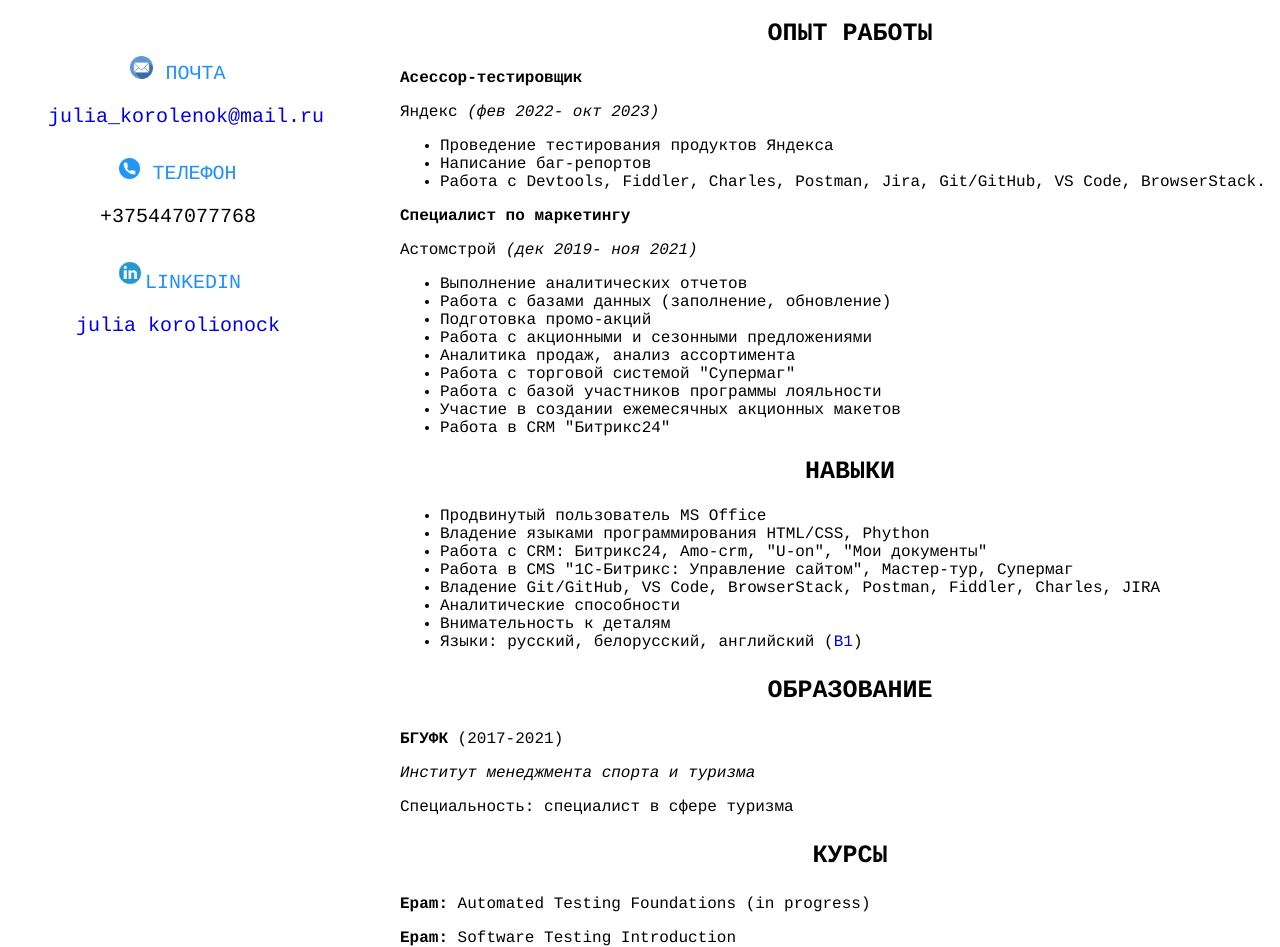
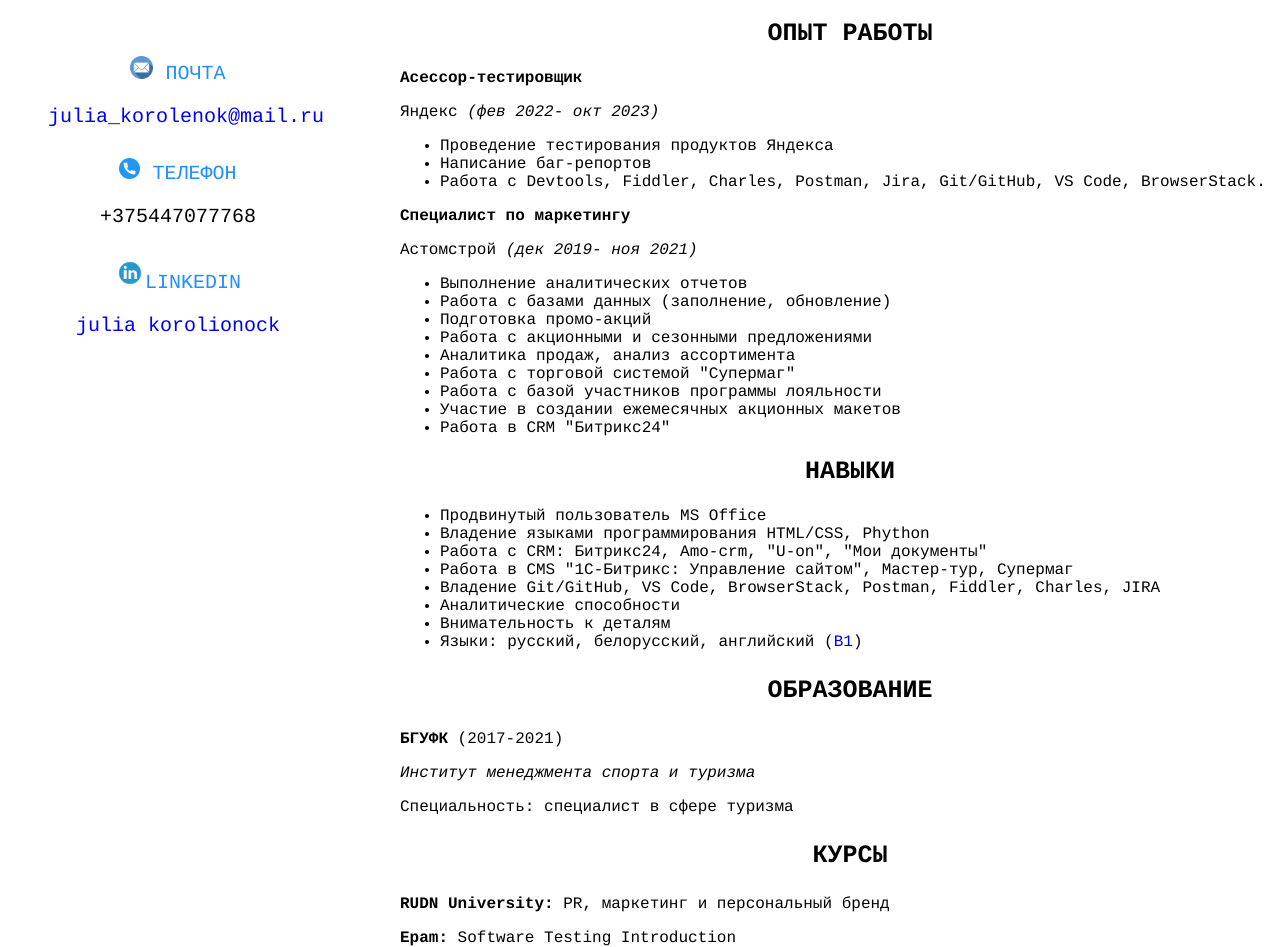
Before and after one commit to scalesap/scalesapru, a plain HTML site: page index.html in a window 1280 px wide. Shown: the part 52-999 px from the top of the page. Drawn offline with Linux system fonts and the light colour scheme.

Commit message:
Update index.html

```diff
--- a/index.html
+++ b/index.html
@@ -74,7 +74,7 @@
   </section>
   <section class="course">
     <h3> <b> КУРСЫ </b> </h3>
-    <p><b>Epam:</b> Automated Testing Foundations (in progress) </p>
+    <p><b>RUDN University:</b> PR, маркетинг и персональный бренд </p>
     <p><b>Epam:</b> Software Testing Introduction</p>
 
 
```
